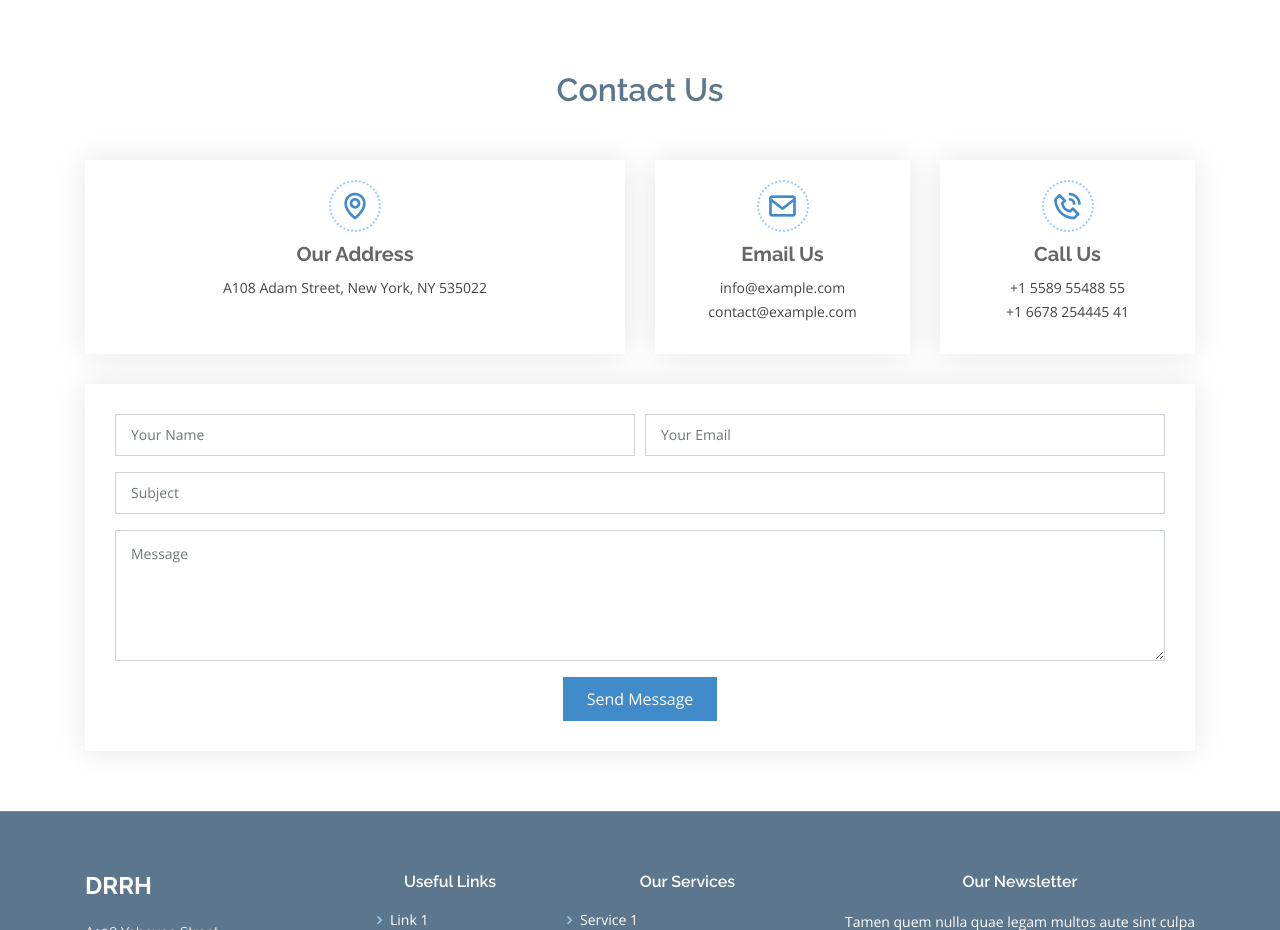
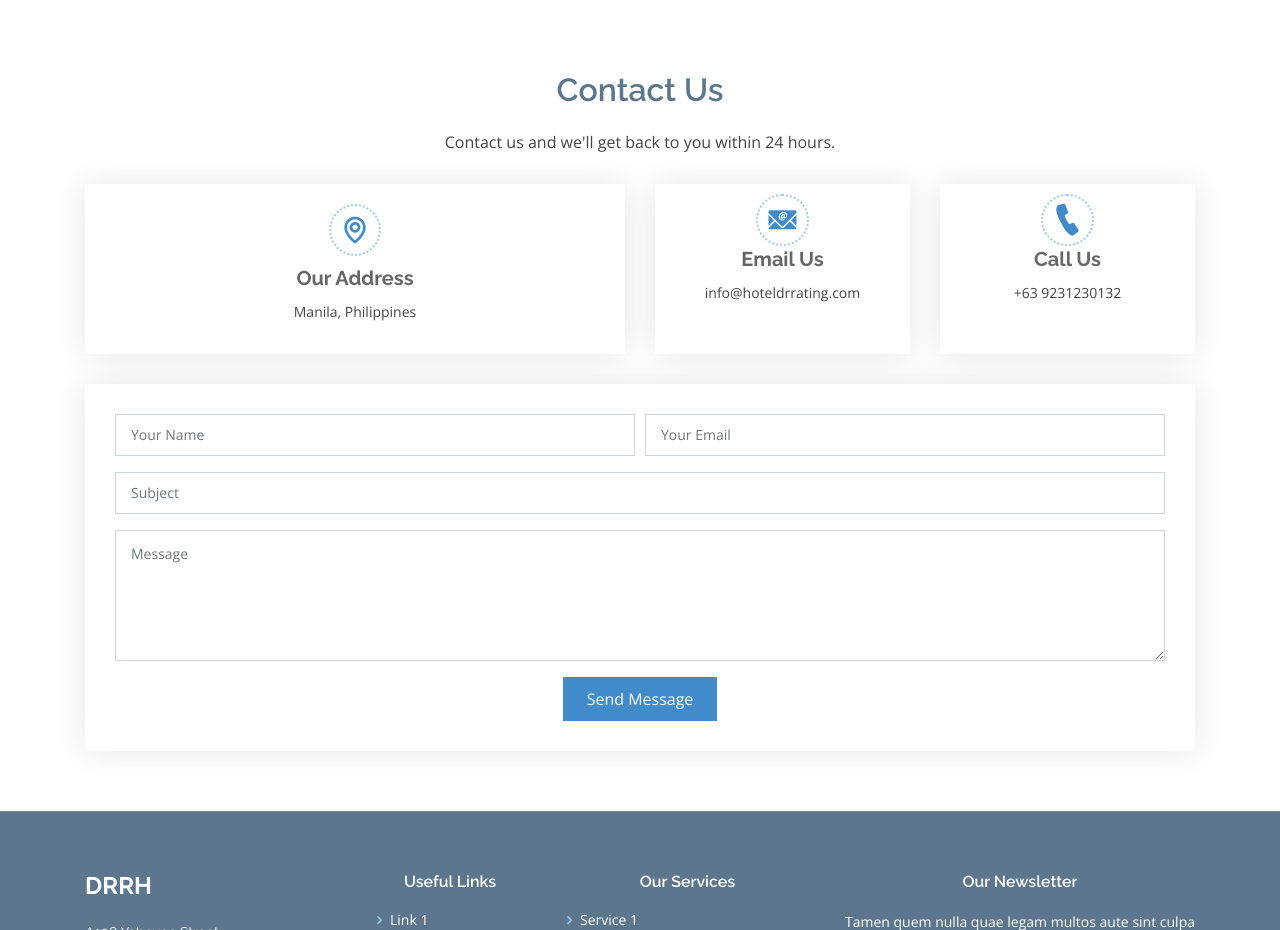
Before and after one commit to Minariiiii24/drrhwebsite, a plain HTML site: page Mamba/index.html in a window 1280 px wide. Shown: the part 8880-9810 px from the top of the page. Drawn offline with nearby package versions, Linux system fonts and the light colour scheme.

Commit message:
Update index.html

```diff
--- a/Mamba/index.html
+++ b/Mamba/index.html
@@ -714,12 +714,12 @@
 
       </div>
     </section>
-    <!-- ======= Contact Us Section ======= -->
-    <section id="contact" class="contact">
+<!--|-|-|-|-|-|-|-|-|-|- Contact Us ni Duane -|-|-|-|-|-|-|-|-|-|-->
+     <section id="contact" class="contact">
       <div class="container">
-
         <div class="section-title">
           <h2>Contact Us</h2>
+          <p> Contact us and we'll get back to you within 24 hours.</p>
         </div>
 
         <div class="row">
@@ -728,23 +728,23 @@
             <div class="info-box">
               <i class="bx bx-map"></i>
               <h3>Our Address</h3>
-              <p>A108 Adam Street, New York, NY 535022</p>
+              <p>Manila, Philippines</p>
             </div>
           </div>
 
           <div class="col-lg-3 d-flex align-items-stretch" data-aos="fade-up" data-aos-delay="100">
             <div class="info-box">
-              <i class="bx bx-envelope"></i>
+              <i class="icofont-email"></i>
               <h3>Email Us</h3>
-              <p>info@example.com<br>contact@example.com</p>
+              <p>info@hoteldrrating.com</p>
             </div>
           </div>
 
           <div class="col-lg-3 d-flex align-items-stretch" data-aos="fade-up" data-aos-delay="200">
             <div class="info-box ">
-              <i class="bx bx-phone-call"></i>
+              <i class="icofont-ui-call"></i>
               <h3>Call Us</h3>
-              <p>+1 5589 55488 55<br>+1 6678 254445 41</p>
+              <p>+63 9231230132</p>
             </div>
           </div>
 
@@ -771,7 +771,7 @@
               <div class="mb-3">
                 <div class="loading">Loading</div>
                 <div class="error-message"></div>
-                <div class="sent-message">Your message has been sent. Thank you!</div>
+                <div class="sent-message">Your message has been sent. We will get back to you as soon as possible. Thank you!</div>
               </div>
               <div class="text-center"><button type="submit">Send Message</button></div>
             </form>
@@ -780,7 +780,8 @@
         </div>
 
       </div>
-    </section><!-- End Contact Us Section -->
+    </section>
+<!--|-|-|-|-|-|-|-|-|-|- End of Contact Us ni Duane -|-|-|-|-|-|-|-|-|-|-->
 
   </main><!-- End #main -->
 
```
